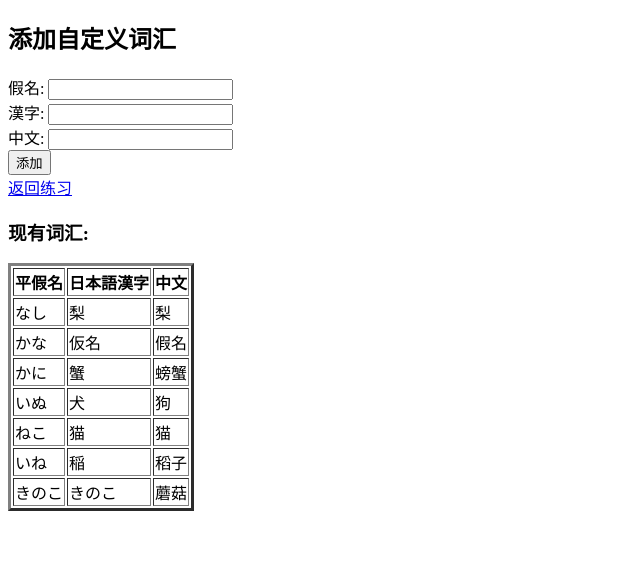
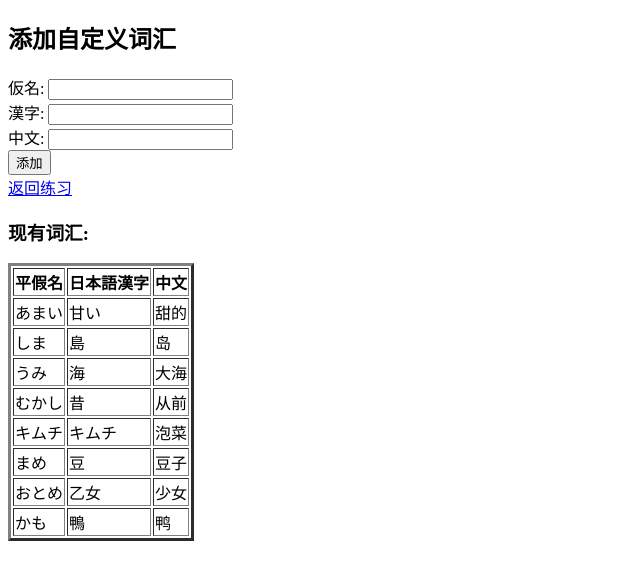
Before and after one commit to liuxiangchao369/japanese-50-tone-practice, a Flask app: page /word/add in a window 1280 px wide. Shown: the top 580 px of the page, without its empty margins (0-640 px from the left). Run offline with Flask 3, Linux system fonts and the light colour scheme.

```diff
--- a/app.py
+++ b/app.py
@@ -112,14 +112,14 @@ vocab_data = [
     # ["て", "手", "手"],
     # ["あと", "後", "之后"],
 
-    ["なし", "梨", "梨"],
-    ["かな", "仮名", "假名"],
-    ["かに", "蟹", "螃蟹"],
+    # ["なし", "梨", "梨"],
+    # ["かな", "仮名", "假名"],
+    # ["かに", "蟹", "螃蟹"],
     # ["にこにこ", "にこにこ", "笑嘻嘻"],
-    ["いぬ", "犬", "狗"],
-    ["ねこ", "猫", "猫"],
-    ["いね", "稲", "稻子"],
-    ["きのこ", "きのこ", "蘑菇"],
+    # ["いぬ", "犬", "狗"],
+    # ["ねこ", "猫", "猫"],
+    # ["いね", "稲", "稻子"],
+    # ["きのこ", "きのこ", "蘑菇"],
 
     # ["このは", "木の葉", "树叶"],
     # ["はな", "鼻", "鼻子"],
@@ -129,6 +129,34 @@ vocab_data = [
     # ["ふく", "服", "衣服"],
     # ["ほお", "頬", "脸蛋"],
     # ["いなほ", "稲穂", "稻穗"],
+
+    ["あまい", "甘い", "甜的"],
+    ["しま", "島", "岛"],
+    ["うみ", "海", "大海"],
+    ["むかし", "昔", "从前"],
+    ["キムチ", "キムチ", "泡菜"],
+    ["まめ", "豆", "豆子"],
+    ["おとめ", "乙女", "少女"],
+    ["かも", "鴨", "鸭"],
+
+    # ["みらい", "未来", "未来"],
+    # ["きらい", "嫌い", "讨厌的"],
+    # ["りか", "理科", "理科"],
+    # ["あかり", "明かり", "灯光"],
+    # ["うるさい", "煩い", "吵的"],
+    # ["これ", "これ", "这个"],
+    # ["れきし", "歴史", "历史"],
+    # ["ロシア", "ロシア", "俄罗斯"],
+
+    # ["みんな", "みんな", "大家"],
+    # ["へんか", "変化", "变化"],
+    # ["せんろ", "線路", "铁轨"],
+    # ["にんむ", "任務", "任务"],
+    # ["てんき", "天気", "天气"],
+    # ["ヒント", "ヒント", "提示"],
+    # ["インク", "インク", "墨水"],
+    # ["けんさ", "検査", "检查"],
+
 ]
 
 
@@ -157,13 +185,15 @@ def select_rows():
     for choice in choices:
         try:
             row_num = int(choice)
-            if 1 <= row_num <= 10:
+            if 1 <= row_num <= 7:
                 start = (row_num - 1) * 5
                 end = start + 5
                 if row_num == 8:
                     selected.extend(hiragana_katakana[35:38])
+                elif row_num == 9:
+                    selected.extend(hiragana_katakana[38:43])
                 elif row_num == 10:
-                    selected.extend(hiragana_katakana[40:43])
+                    selected.extend(hiragana_katakana[43:45])
                 else:
                     selected.extend(hiragana_katakana[start:end])
         except ValueError:
@@ -180,8 +210,10 @@ def get_study_set(selected_rows):
     for row in selected_rows:
         if row == 8:  # や行
             study_set.extend(hiragana_katakana[35:38])
+        elif row == 9:  # ri行
+            study_set.extend(hiragana_katakana[38:43])
         elif row == 10:  # わ行
-            study_set.extend(hiragana_katakana[40:43])
+            study_set.extend(hiragana_katakana[43:45])
         else:
             start = (row - 1) * 5
             end = start + 5
--- a/templates/add_vocab.html
+++ b/templates/add_vocab.html
@@ -4,7 +4,7 @@
 <body>
     <h2>添加自定义词汇</h2>
     <form method="post">
-        假名:     <input name="hiragana" required><br>
+        仮名:     <input name="hiragana" required><br>
         漢字: <input name="kanji" required><br>
         中文:       <input name="meaning" required><br>
         <button type="submit">添加</button>
```
Also changed, not shown: 1 other file.
